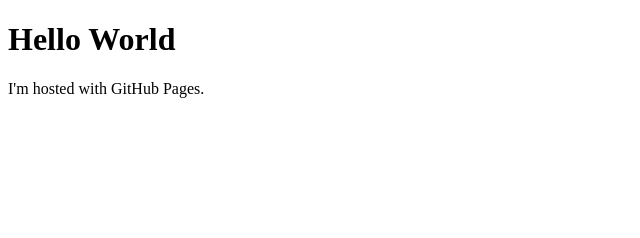
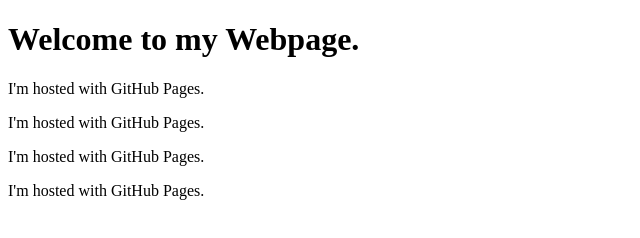
Before and after one commit to kwabena69/kwabena69.github.io, a plain HTML site: page index.html in a window 1280 px wide. Shown: the whole page, without its empty margins (0-640 px from the left). Drawn offline with Linux system fonts and the light colour scheme.

Commit message:
Initial commit
I'm making a Github Pages site!

```diff
--- a/index.html
+++ b/index.html
@@ -1,7 +1,10 @@
 <!DOCTYPE html>
 <html>
 <body>
-<h1>Hello World</h1>
+<h1>Welcome to my Webpage.</h1>
+<p>I'm hosted with GitHub Pages.</p>
+<p>I'm hosted with GitHub Pages.</p>
+<p>I'm hosted with GitHub Pages.</p>
 <p>I'm hosted with GitHub Pages.</p>
 </body>
 </html>
```
Also changed, not shown: about.html (added, +7 -0 lines).
